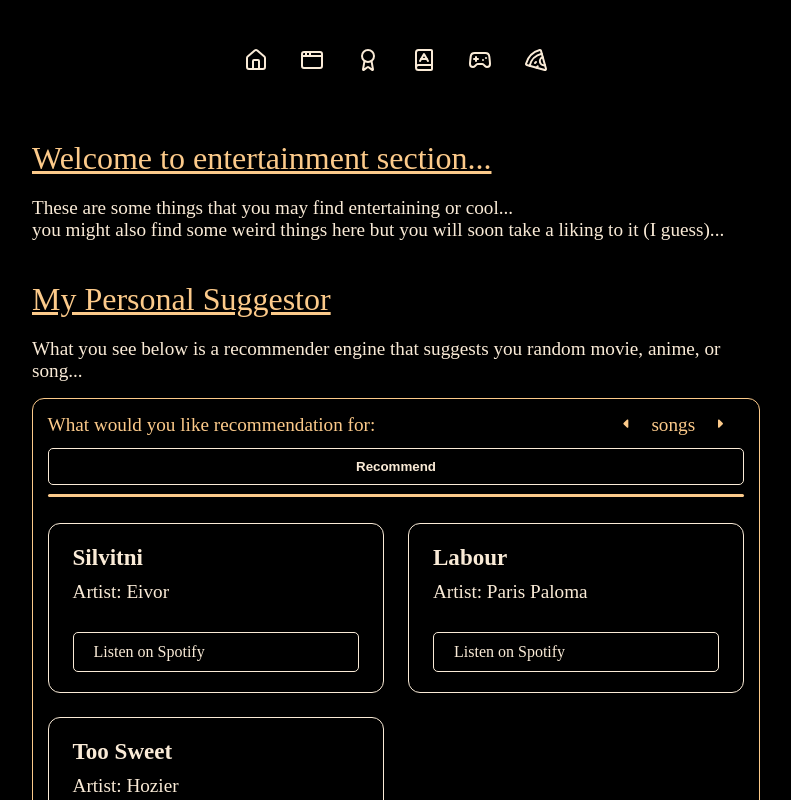
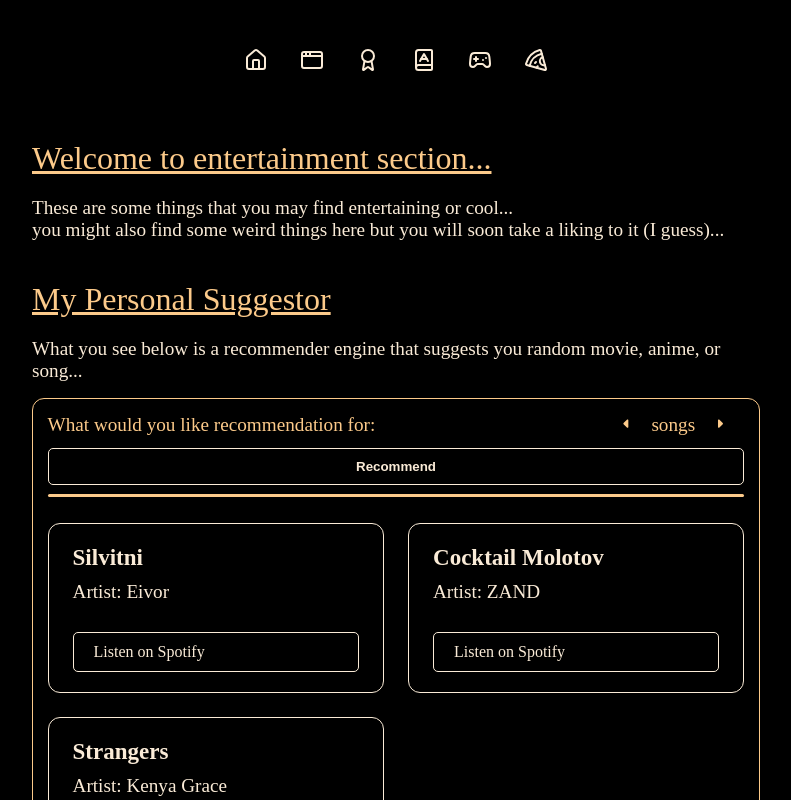
Before and after one commit to JayArindamMaity/jayarindammaity.github.io, a React (Vite) app: page /#/entertainment in a window 1280 px wide. Shown: the top 800 px of the page, without its empty margins (244-1035 px from the left). Built offline with nearby package versions, Linux system fonts and the light colour scheme.

Commit message:
added songs

```diff
--- a/src/data/entertainment.ts
+++ b/src/data/entertainment.ts
@@ -102,8 +102,18 @@ const songs: Song[] = [
   {
     songname: "Too Sweet",
     artist: "Hozier",
-    spotify: "https://open.spotify.com/album/48qd9sU3xqYJbKaxHCciJL"
-  }
+    spotify: "https://open.spotify.com/album/48qd9sU3xqYJbKaxHCciJL",
+  },
+  {
+    songname: "Back To Black",
+    artist: "Amy Winehouse",
+    spotify: "https://open.spotify.com/track/3FAclTFfvUuQYnEsptbK8w",
+  },
+  {
+    songname: "Strangers",
+    artist: "Kenya Grace",
+    spotify: "https://open.spotify.com/track/5mjYQaktjmjcMKcUIcqz4s",
+  },
   // {
   //   songname: "",
   //   artist: "",
```
